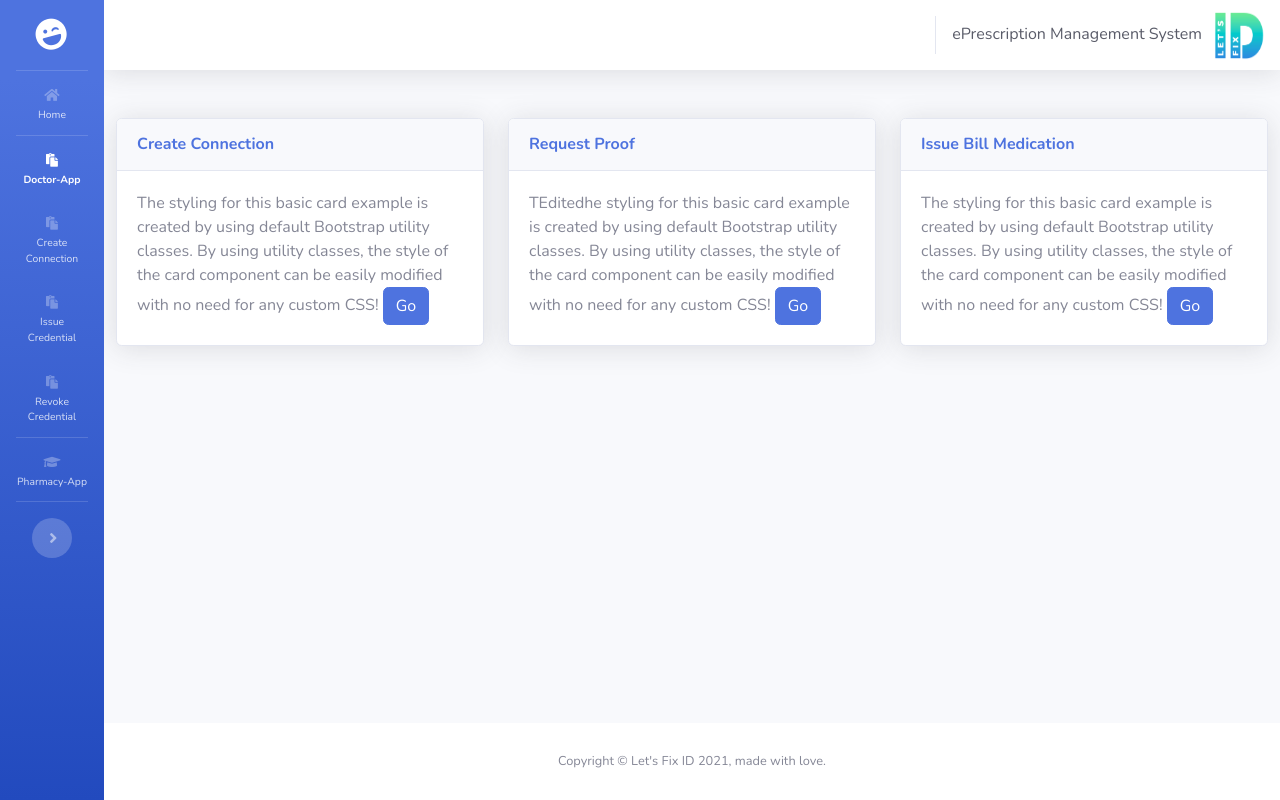
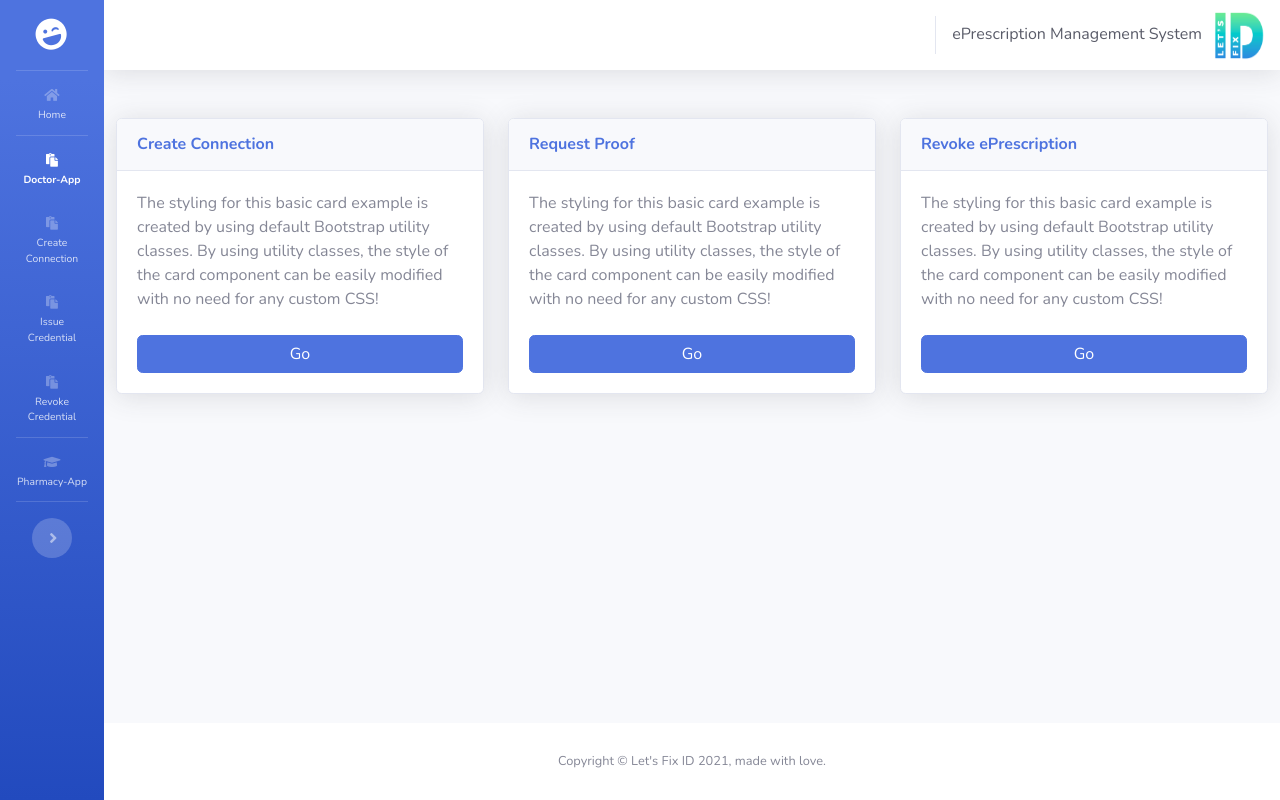
Before and after one commit to JSedlmeir92/e-Prescriptions, a Django app: page /doctor/ in a window 1280 px wide. Run offline with Django 3.2, Linux system fonts and the light colour scheme; some libraries are stand-ins or nearby versions.

Commit message:
Small fixes

```diff
--- a/doctor/templates/doctor/base_doctor.html
+++ b/doctor/templates/doctor/base_doctor.html
@@ -13,7 +13,8 @@
       </div>
       <div class="card-body">
         The styling for this basic card example is created by using default Bootstrap utility classes. By using utility classes, the style of the card component can be easily modified with no need for any custom CSS!
-        <a href="{% url 'doctor-connection' %}" class="btn btn-primary">Go</a>
+        </br></br>
+        <a href="{% url 'doctor-connection' %}" class="btn btn-primary btn-block">Go</a>
       </div>
     </div>
   </div>
@@ -23,19 +24,21 @@
         <h6 class="m-0 font-weight-bold text-primary">Request Proof</h6>
       </div>
       <div class="card-body">
-        TEditedhe styling for this basic card example is created by using default Bootstrap utility classes. By using utility classes, the style of the card component can be easily modified with no need for any custom CSS!
-        <a href="{% url 'doctor-issue_cred' %}" class="btn btn-primary">Go</a>
+        The styling for this basic card example is created by using default Bootstrap utility classes. By using utility classes, the style of the card component can be easily modified with no need for any custom CSS!
+        </br></br>
+        <a href="{% url 'doctor-issue_cred' %}" class="btn btn-primary btn-block">Go</a>
       </div>
     </div>
   </div>
   <div class="col-lg-4">
     <div class="card shadow mb-4">
       <div class="card-header py-3">
-        <h6 class="m-0 font-weight-bold text-primary">Issue Bill Medication</h6>
+        <h6 class="m-0 font-weight-bold text-primary">Revoke ePrescription</h6>
       </div>
       <div class="card-body">
         The styling for this basic card example is created by using default Bootstrap utility classes. By using utility classes, the style of the card component can be easily modified with no need for any custom CSS!
-        <a href="{% url 'doctor-revoke_cred' %}" class="btn btn-primary">Go</a>
+        </br></br>
+        <a href="{% url 'doctor-revoke_cred' %}" class="btn btn-primary btn-block">Go</a>
       </div>
     </div>
   </div>
--- a/pharmacy/templates/pharmacy/base_pharmacy.html
+++ b/pharmacy/templates/pharmacy/base_pharmacy.html
@@ -87,8 +87,8 @@
         <h6 class="m-0 font-weight-bold text-primary">Overview of shown Prescriptions</h6>
       </div>
       <div class="card-body">
-        The styling for this basic card example is created by using default Bootstrap utility classes. By using utility classes, the style of the card component can be easily modified with no need for any custom CSS!
-        <br></br>
+        Click here to see the presented ePrescriptions.
+        <br></br></br>
         <a href="{% url 'pharmacy-prescription-table' %}" class="btn btn-primary btn-block">Go</a>
       </div>
     </div>
--- a/start/templates/navbar.html
+++ b/start/templates/navbar.html
@@ -17,7 +17,7 @@
     <a class="text-decoration-none" href="{% url 'start-home' %}">
     <li class="nav-item dropdown no-arrow">
         <span class="mr-2  d-lg-inline text-gray-800">ePrescription Management System</span>
-        <span class="logo"><img src="http://localhost/static/img/logo.png"
+        <span class="logo"><img src="{% static 'img/logo.png' %}"
             height="50px" width="50px" alt="Something"></span>
       </a>
       {% comment %} <!-- Dropdown - User Information -->
--- a/start/templates/start/start-home.html
+++ b/start/templates/start/start-home.html
@@ -111,11 +111,11 @@
     <div class="card shadow mb-4">
       <div class="card-header py-3 d-flex justify-content-between align-items-center">
         <h6 class="m-0 font-weight-bold text-primary">Technical Stuff</h6>
-        <span><img src="/static/img/pharmacy-svgrepo-com.svg" height="100px" width="100px" alt="CNS"></span>
+        <span><img src="/static/img/settings-svgrepo-com.svg" height="100px" width="100px" alt="CNS"></span>
       </div>
       <div class="card-body">
-        This module provides opportunities for employees of the <b>pharmacy</b> to handle privacy-preserving and user-friendly electronic prescriptions.
-        <br></br>
+        This module functions for resetting the agents.
+        <br></br></br>
         <a href="{% url 'manage_agent-home' %}" class="btn btn-primary btn-block">Go</a>
       </div>
     </div>
```
Also changed, not shown: start/static/img/settings-svgrepo-com.svg (added).
